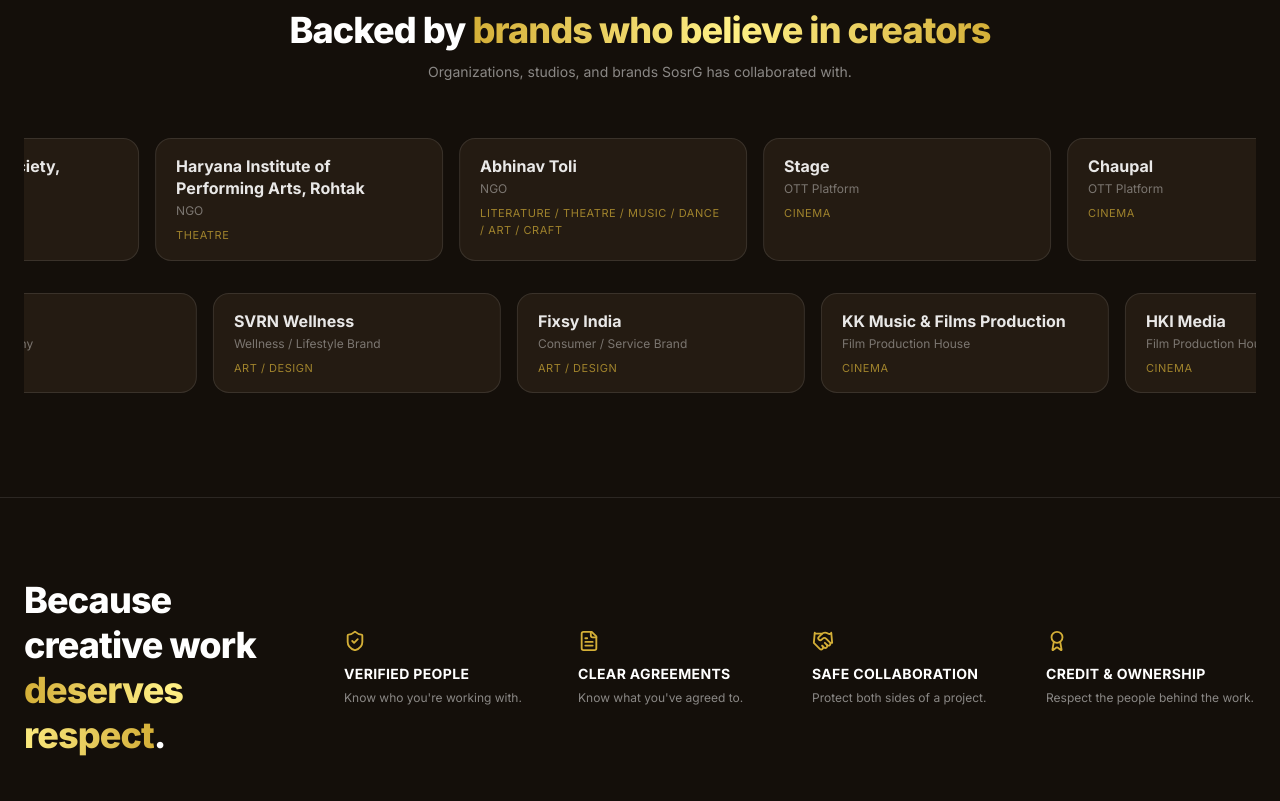
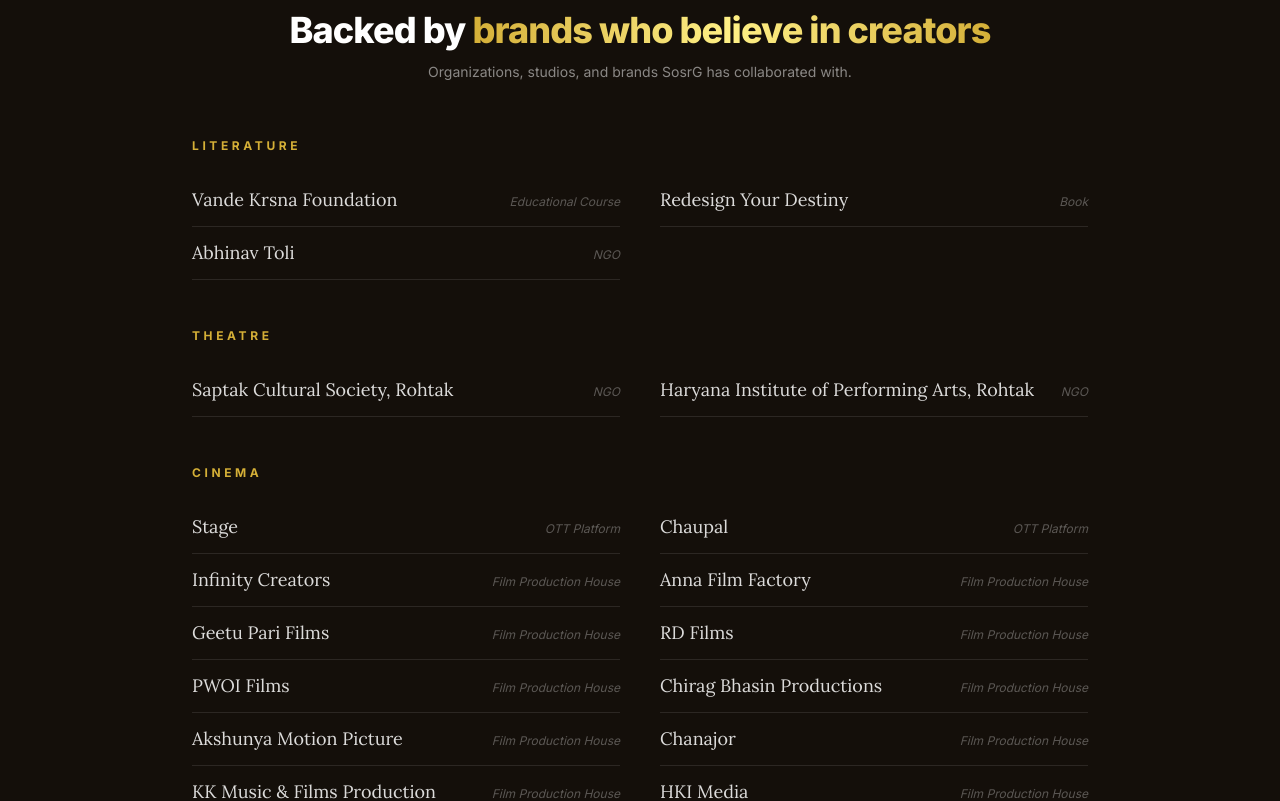
Before and after one commit to Prabuddha747/Sosrgwebsite, a React (Vite) app: page / in a window 1280 px wide. Shown: the part 7160-7961 px from the top of the page. Built offline with nearby package versions, Linux system fonts and the light colour scheme; no server answers.

Commit message:
Redesign Brand Deals as an editorial credits list
Replaces the boxed-grid/card treatment with plain grouped text rows
(industry label + name + collaboration type, thin divider), styled
like film credits rather than a marketing tile wall or the
Testimonials marquee.

```diff
--- a/src/components/home/BrandDeals.tsx
+++ b/src/components/home/BrandDeals.tsx
@@ -1,14 +1,14 @@
-import { Marquee } from '../ui/marquee';
+import { motion } from 'motion/react';
 
 // Real collaborations, supplied directly by the SosrG team — no fabricated
-// or placeholder names. Split into two rows for the marquee; order within
-// each row doesn't matter since it just scrolls.
+// or placeholder names. Grouped by industry so it reads like an actual
+// partner roster rather than a marketing logo strip.
 const COLLABORATIONS = [
   { name: 'Vande Krsna Foundation', type: 'Educational Course', industry: 'Literature' },
   { name: 'Redesign Your Destiny', type: 'Book', industry: 'Literature' },
+  { name: 'Abhinav Toli', type: 'NGO', industry: 'Literature / Theatre / Music / Dance / Art / Craft' },
   { name: 'Saptak Cultural Society, Rohtak', type: 'NGO', industry: 'Theatre' },
   { name: 'Haryana Institute of Performing Arts, Rohtak', type: 'NGO', industry: 'Theatre' },
-  { name: 'Abhinav Toli', type: 'NGO', industry: 'Literature / Theatre / Music / Dance / Art / Craft' },
   { name: 'Stage', type: 'OTT Platform', industry: 'Cinema' },
   { name: 'Chaupal', type: 'OTT Platform', industry: 'Cinema' },
   { name: 'Infinity Creators', type: 'Film Production House', industry: 'Cinema' },
@@ -36,40 +36,60 @@
   { name: 'Fixsy India', type: 'Consumer / Service Brand', industry: 'Art / Design' },
 ];
 
-const MID = Math.ceil(COLLABORATIONS.length / 2);
-const ROW_1 = COLLABORATIONS.slice(0, MID);
-const ROW_2 = COLLABORATIONS.slice(MID);
-
-const CollabCard = ({ name, type, industry }: { name: string; type: string; industry: string }) => (
-  <div className="w-64 sm:w-72 shrink-0 rounded-2xl border border-white/10 bg-cinematic-gray px-5 py-4">
-    <p className="font-bold text-white/90 leading-snug">{name}</p>
-    <p className="text-white/40 text-xs mt-1">{type}</p>
-    <p className="text-gold/70 text-[11px] mt-2 uppercase tracking-wider">{industry}</p>
-  </div>
-);
+// Preserves the order above (roughly grouped already) while collapsing into
+// { industry -> entries[] } — an entry whose industry spans several tags
+// (e.g. "Literature / Theatre / ...") is filed under its first tag only, so
+// nothing appears twice.
+const GROUPS = COLLABORATIONS.reduce<{ industry: string; entries: typeof COLLABORATIONS }[]>((groups, item) => {
+  const key = item.industry.split('/')[0].trim();
+  const group = groups.find((g) => g.industry === key);
+  if (group) group.entries.push(item);
+  else groups.push({ industry: key, entries: [item] });
+  return groups;
+}, []);
 
 export const BrandDeals = () => (
   <section className="py-16 sm:py-24 px-6 max-w-[1600px] mx-auto border-t border-white/10">
-    <div className="text-center mb-12">
+    <motion.div
+      initial={{ opacity: 0, y: 20 }}
+      whileInView={{ opacity: 1, y: 0 }}
+      viewport={{ once: true, margin: '-100px' }}
+      transition={{ duration: 0.7 }}
+      className="text-center mb-14"
+    >
       <h2 className="text-3xl md:text-4xl font-extrabold tracking-tight">
         Backed by <span className="gold-text">brands who believe in creators</span>
       </h2>
       <p className="text-white/50 text-sm mt-3 max-w-xl mx-auto">
         Organizations, studios, and brands SosrG has collaborated with.
       </p>
-    </div>
+    </motion.div>
 
-    <div className="space-y-4">
-      <Marquee pauseOnHover>
-        {ROW_1.map((c) => (
-          <CollabCard key={c.name} {...c} />
-        ))}
-      </Marquee>
-      <Marquee pauseOnHover reverse>
-        {ROW_2.map((c) => (
-          <CollabCard key={c.name} {...c} />
-        ))}
-      </Marquee>
+    <div className="max-w-4xl mx-auto space-y-12">
+      {GROUPS.map((group) => (
+        <div key={group.industry}>
+          <span className="block text-gold text-xs font-bold uppercase tracking-[0.3em] mb-5">
+            {group.industry}
+          </span>
+          <div className="grid sm:grid-cols-2 gap-x-10">
+            {group.entries.map((c, i) => (
+              <motion.div
+                key={c.name}
+                initial={{ opacity: 0, x: -8 }}
+                whileInView={{ opacity: 1, x: 0 }}
+                viewport={{ once: true, margin: '-60px' }}
+                transition={{ duration: 0.4, delay: i * 0.03 }}
+                className="group flex items-baseline justify-between gap-4 py-3 border-b border-white/10 hover:border-gold/40 transition-colors"
+              >
+                <span className="font-auth-display text-lg text-white/85 group-hover:text-gold transition-colors">
+                  {c.name}
+                </span>
+                <span className="shrink-0 text-white/30 text-xs italic">{c.type}</span>
+              </motion.div>
+            ))}
+          </div>
+        </div>
+      ))}
     </div>
   </section>
 );
```
